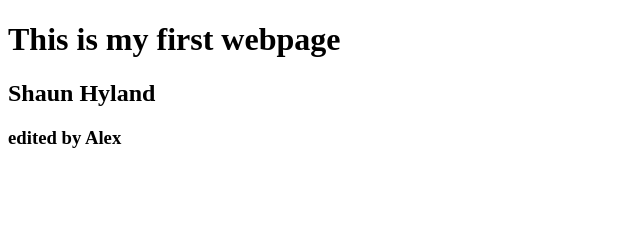
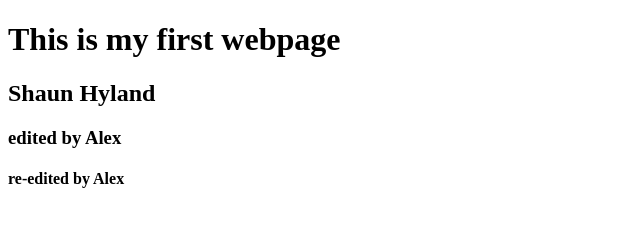
Before and after one commit to GitHubRGU/MyFirstProject, a plain HTML site: page index.html in a window 1280 px wide. Shown: the whole page, without its empty margins (0-640 px from the left). Drawn offline with Linux system fonts and the light colour scheme.

Commit message:
I've edited it! Edited again!!!!!

```diff
--- a/index.html
+++ b/index.html
@@ -8,5 +8,6 @@
 <h1>This is my first webpage</h1>
 <h2>Shaun Hyland</h2>
 <h3>edited by Alex</h3>
+<h4>re-edited by Alex</h4>
 </body>
 </html>
```
